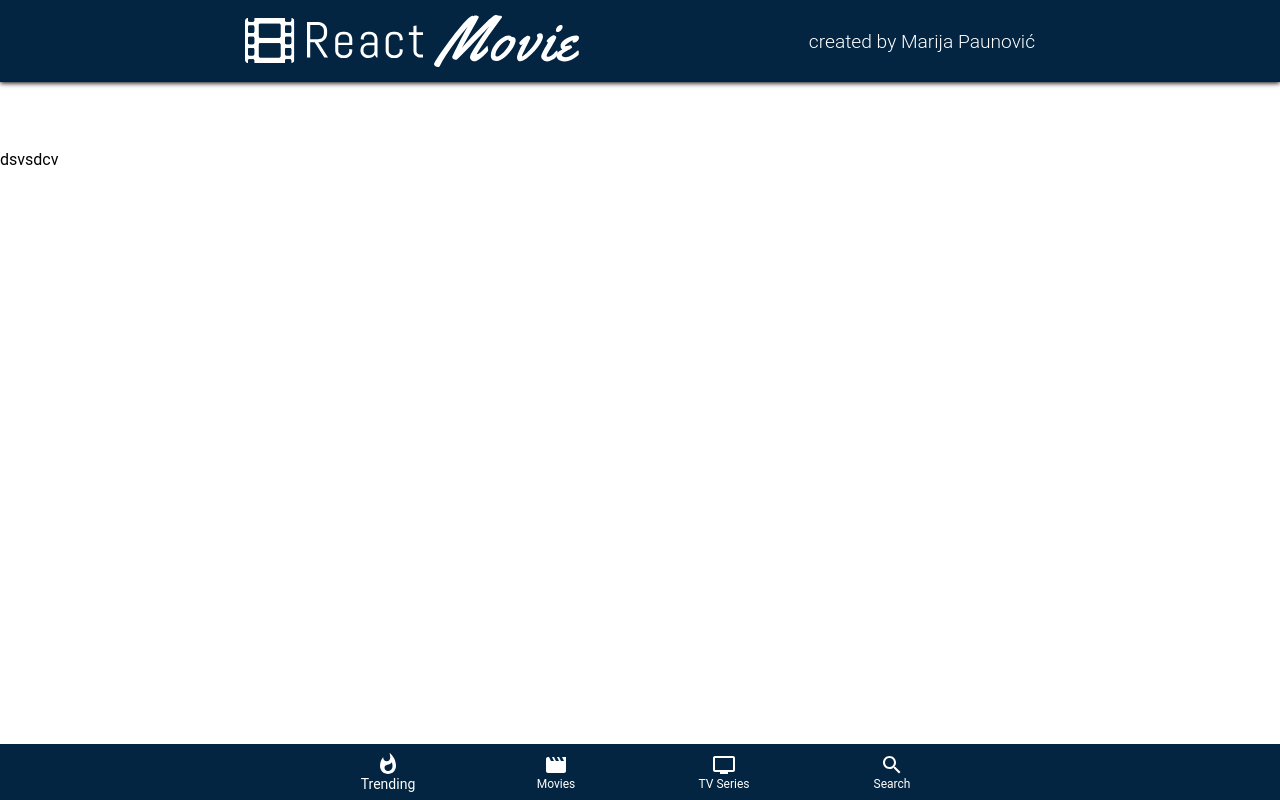
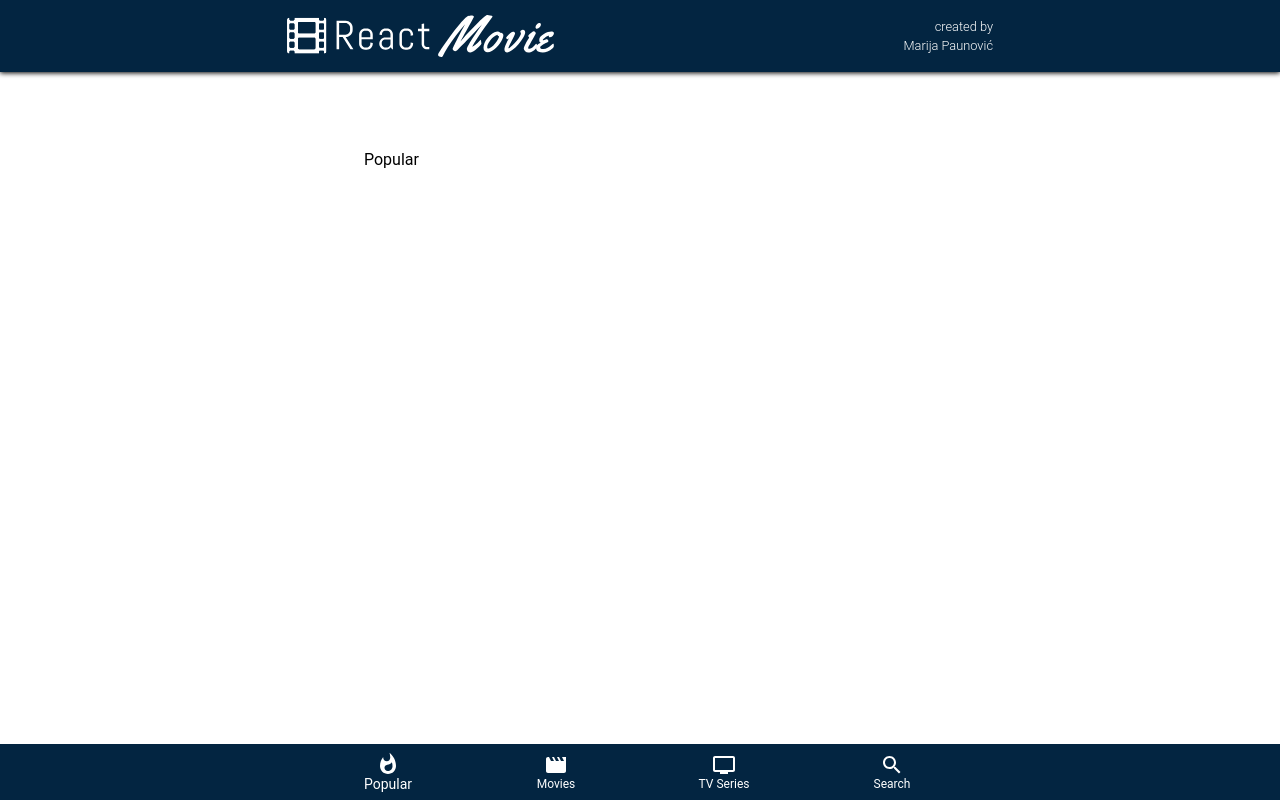
Before and after one commit to MarijaPaunovic/react-movie-app, a React (Create React App) app: page / in a window 1280 px wide. Built offline with nearby package versions, Linux system fonts and the light colour scheme; the HTML template or start-up script is replaced by a standard one.

Commit message:
adding pages and routes

```diff
--- a/src/App.js
+++ b/src/App.js
@@ -2,16 +2,34 @@ import './App.css';
 import React from 'react';
 import { Header } from './components/Header/Header';
 import SimpleBottomNavigation from './components/MainNav/MainNav';
+import Container from '@mui/material/Container';
+import {
+  BrowserRouter,
+  Routes,
+  Route,
+  // Link,
+} from "react-router-dom";
+import Popular from './Pages/Popular/Popular';
+import Movies from './Pages/Movies/Movies';
+import Series from './Pages/Series/Series';
+import Search from './Pages/Search/Search';
 
 function App() {
   return (
-    <div className="App">
+    <BrowserRouter>
       <Header />
       <div className='main'>
-        dsvsdcv
+        <Container maxWidth="sm">
+          <Routes>
+            <Route path='/' element={<Popular />} />
+            <Route path='/movies' element={<Movies />} />
+            <Route path='/series' element={<Series />} />
+            <Route path='/search' element={<Search />} />
+          </Routes>
+        </Container>
       </div>
       <SimpleBottomNavigation />
-    </div>
+    </BrowserRouter>
   );
 }
 
--- /dev/null
+++ b/src/Pages/Movies/Movies.js
@@ -0,0 +1,11 @@
+import React from 'react';
+
+function Movies() {
+    return (
+        <div>
+            <span>Movies</span>
+        </div>
+    )
+}
+
+export default Movies;
--- /dev/null
+++ b/src/Pages/Popular/Popular.js
@@ -0,0 +1,11 @@
+import React from 'react';
+
+function Popular() {
+  return (
+    <div>
+        <span>Popular</span>
+    </div>
+  )
+}
+
+export default Popular;
--- /dev/null
+++ b/src/Pages/Search/Search.js
@@ -0,0 +1,11 @@
+import React from 'react';
+
+function Search() {
+    return (
+        <div>
+            <span>Search</span>
+        </div>
+    )
+}
+
+export default Search;
--- /dev/null
+++ b/src/Pages/Series/Series.js
@@ -0,0 +1,11 @@
+import React from 'react';
+
+function Series() {
+    return (
+        <div>
+            <span>Series</span>
+        </div>
+    )
+}
+
+export default Series;
--- a/src/components/Header/Credits.js
+++ b/src/components/Header/Credits.js
@@ -1,7 +1,7 @@
 import React from 'react';
 
 const Credits = () => {
-    return <h1 className="credits">created by Marija Paunović</h1>
+    return <h1 className="credits">created by<br />Marija Paunović</h1>
 }
 
 export default Credits;
--- a/src/components/Header/Header.css
+++ b/src/components/Header/Header.css
@@ -13,11 +13,17 @@
 
 .logo {
     cursor: pointer;
+    max-width: 80%;
+    height: auto;
+    vertical-align: middle;
 }
 
 .credits {
-    font-size: 1.5vw;
+    min-width: 100px;
+    font-size: 0.8rem;
     font-weight: 300;
+    text-align: right;
+    line-height: 1.5;
 }
 
 @media (max-width:1000px) {
--- a/src/components/Header/Header.js
+++ b/src/components/Header/Header.js
@@ -1,16 +1,15 @@
 import React from 'react';
 import './Header.css';
-import MovieLogo from '../../images/movie.svg';
+import Logo from './Logo';
 import Credits from './Credits';
-
 
 export const Header = () => {
     return (
-        <div>
+        <>
             <header className='header'>
-                <img src={MovieLogo} alt="React Movie Logo" className='logo' />
+                <Logo />
                 <Credits />
             </header>
-        </div>
+        </>
     )
 }
--- /dev/null
+++ b/src/components/Header/Logo.js
@@ -0,0 +1,12 @@
+import React from 'react';
+import MovieLogo from '../../images/movie.svg';
+
+function Logo() {
+    return (
+        <div>
+            <img src={MovieLogo} alt="React Movie Logo" className='logo' />
+        </div>
+    )
+}
+
+export default Logo;
--- a/src/components/MainNav/MainNav.js
+++ b/src/components/MainNav/MainNav.js
@@ -6,9 +6,23 @@ import WhatshotIcon from '@mui/icons-material/Whatshot';
 import MovieIcon from '@mui/icons-material/Movie';
 import TvIcon from '@mui/icons-material/Tv';
 import SearchIcon from '@mui/icons-material/Search';
+import { useNavigate } from 'react-router-dom';
 
 export default function SimpleBottomNavigation() {
     const [value, setValue] = React.useState(0);
+    const navigate = useNavigate();
+
+    React.useEffect(() => {
+        if (value === 0) {
+            navigate('/')
+        } else if (value === 1) {
+            navigate('/movies')
+        } else if (value === 2) {
+            navigate('/series')
+        } else if (value === 3) {
+            navigate('/search')
+        }
+    }, [value, navigate]);
 
     return (
         <Box sx={{ width: 1, position: 'fixed', bottom: 0, zIndex: 100 }}>
@@ -20,7 +34,7 @@ export default function SimpleBottomNavigation() {
                     setValue(newValue);
                 }}
             >
-                <BottomNavigationAction style={{ color: 'white' }} label="Trending" icon={<WhatshotIcon />} />
+                <BottomNavigationAction style={{ color: 'white' }} label="Popular" icon={<WhatshotIcon />} />
                 <BottomNavigationAction style={{ color: 'white' }} label="Movies" icon={<MovieIcon />} />
                 <BottomNavigationAction style={{ color: 'white' }} label="TV Series" icon={<TvIcon />} />
                 <BottomNavigationAction style={{ color: 'white' }} label="Search" icon={<SearchIcon />} />
```
Also changed, not shown: src/Pages/Popular/Popular.css (added).
